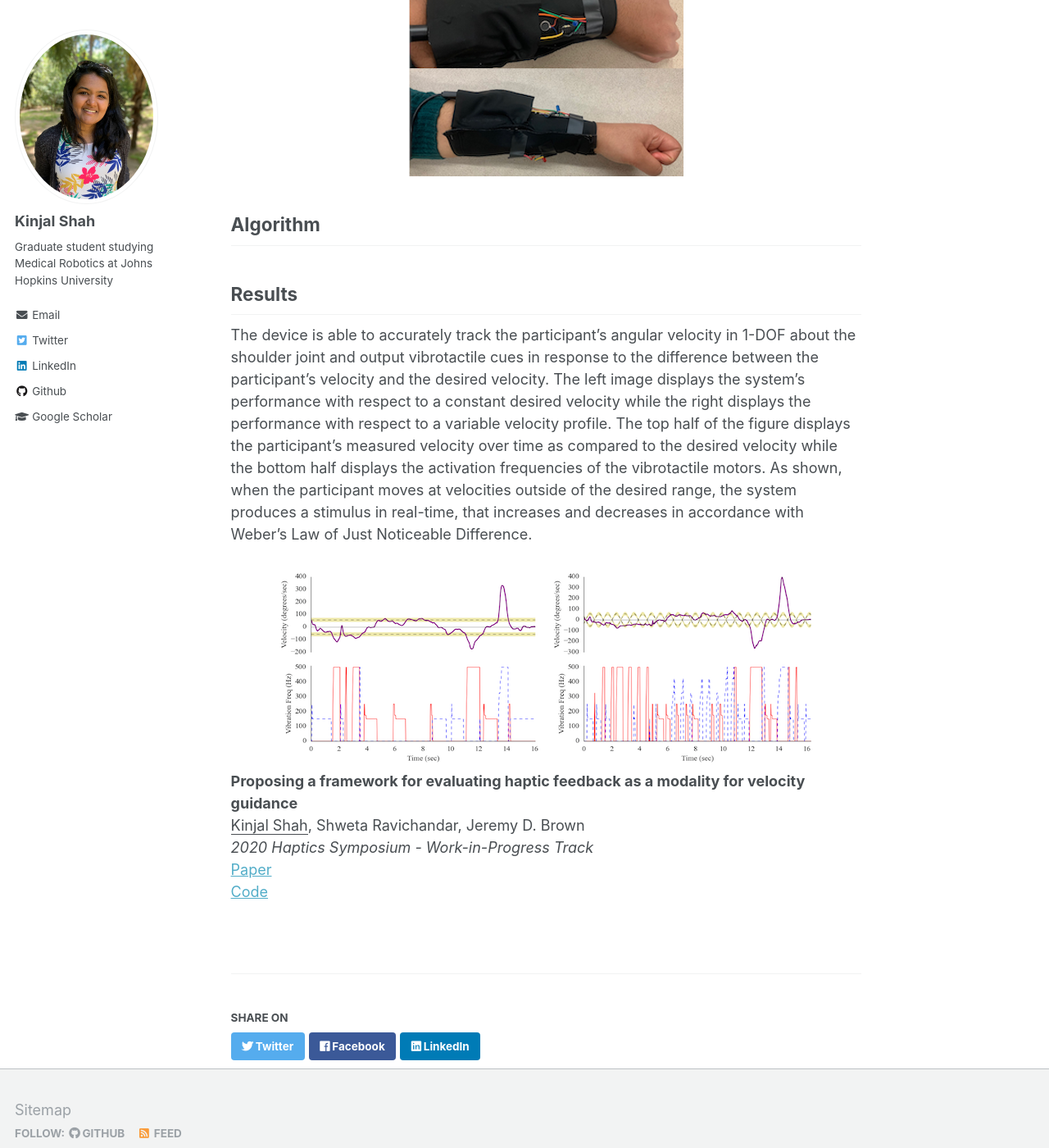
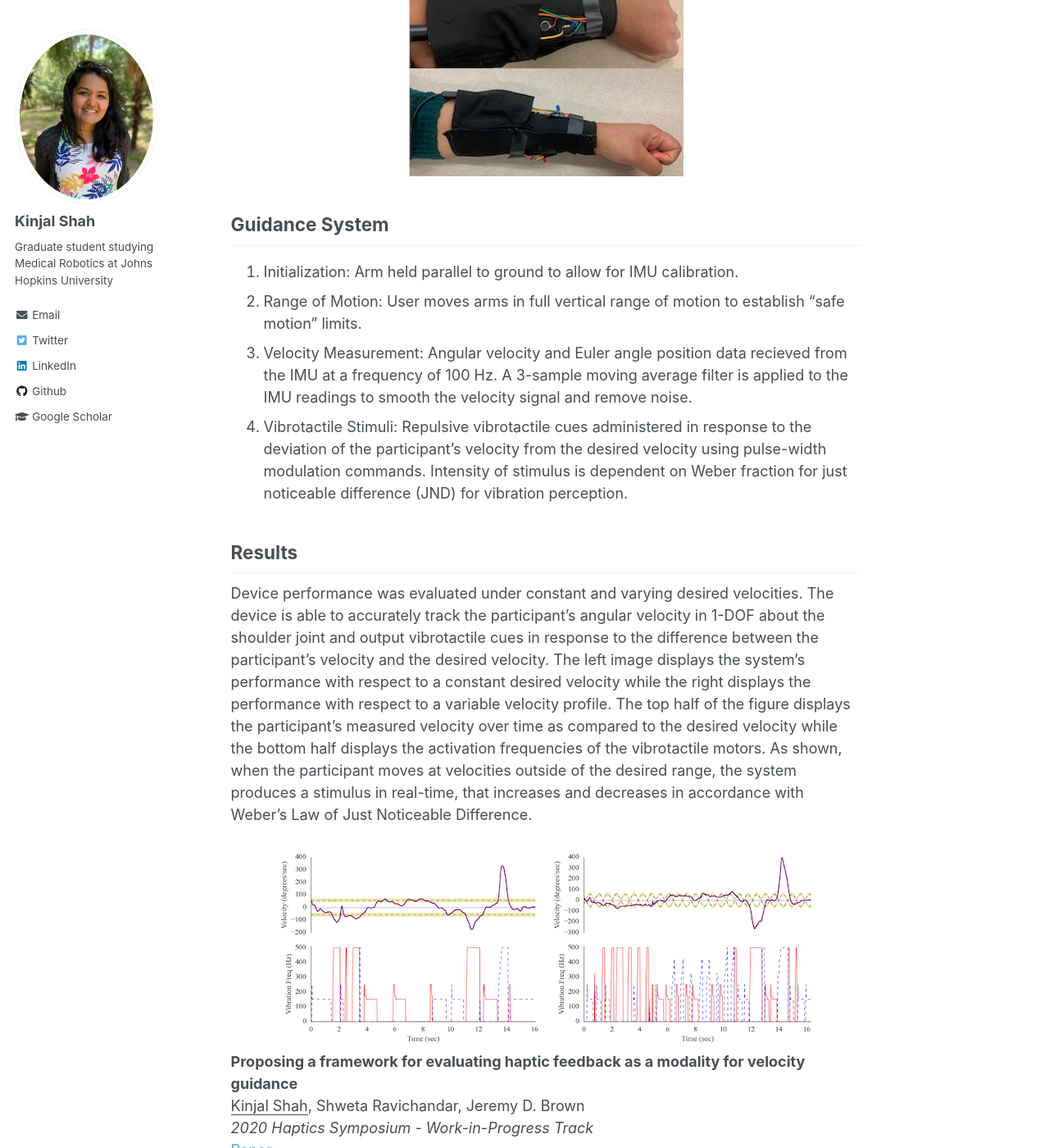
Before and after one commit to kinjmshah/kinjmshah.github.io, a Jekyll site: the page built from _portfolio/hapticVel.md, in a window 1280 px wide and 1400 px high, scrolled down 827 px. Shown: the whole window at 82% size. Built offline with Jekyll 4.4.1, drawn with Linux system fonts in a browser that asks for light colours.

Commit message:
Update hapticVel.md

```diff
--- a/_portfolio/hapticVel.md
+++ b/_portfolio/hapticVel.md
@@ -13,10 +13,14 @@ Current approaches to motion guidance with haptic feedback largely focus on corr
   <img src='/images/haptic.png'>
 </div>
 
-## Algorithm
+## Guidance System
+1. Initialization: Arm held parallel to ground to allow for IMU calibration.
+2. Range of Motion: User moves arms in full vertical range of motion to establish "safe motion" limits.
+3. Velocity Measurement: Angular velocity and Euler angle position data recieved from the IMU at a frequency of 100 Hz. A 3-sample moving average filter is applied to the IMU readings to smooth the velocity signal and remove noise.
+4. Vibrotactile Stimuli: Repulsive vibrotactile cues administered in response to the deviation of the participant's velocity from the desired velocity using pulse-width modulation commands. Intensity of stimulus is dependent on Weber fraction for just noticeable difference (JND) for vibration perception.
 
 ## Results
-The device is able to accurately track the participant's angular velocity in 1-DOF about the shoulder joint and output vibrotactile cues in response to the difference between the participant's velocity and the desired velocity. The left image displays the system's performance with respect to a constant desired velocity while the right displays the performance with respect to a variable velocity profile. The top half of the figure displays the participant's measured velocity over time as compared to the desired velocity while the bottom half displays the activation frequencies of the vibrotactile motors. As shown, when the participant moves at velocities outside of the desired range, the system produces a stimulus in real-time, that increases and decreases in accordance with Weber's Law of Just Noticeable Difference.
+Device performance was evaluated under constant and varying desired velocities. The device is able to accurately track the participant's angular velocity in 1-DOF about the shoulder joint and output vibrotactile cues in response to the difference between the participant's velocity and the desired velocity. The left image displays the system's performance with respect to a constant desired velocity while the right displays the performance with respect to a variable velocity profile. The top half of the figure displays the participant's measured velocity over time as compared to the desired velocity while the bottom half displays the activation frequencies of the vibrotactile motors. As shown, when the participant moves at velocities outside of the desired range, the system produces a stimulus in real-time, that increases and decreases in accordance with Weber's Law of Just Noticeable Difference.
 <div align="center">
   <img src='/images/hapticData.png'>
 </div>
```
